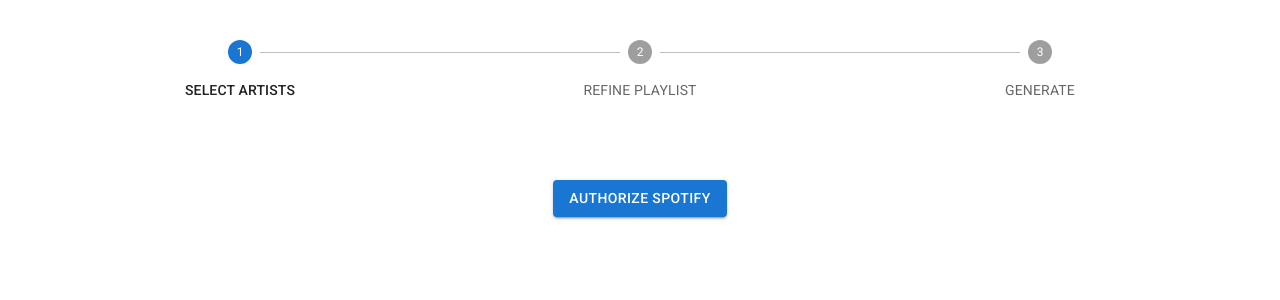
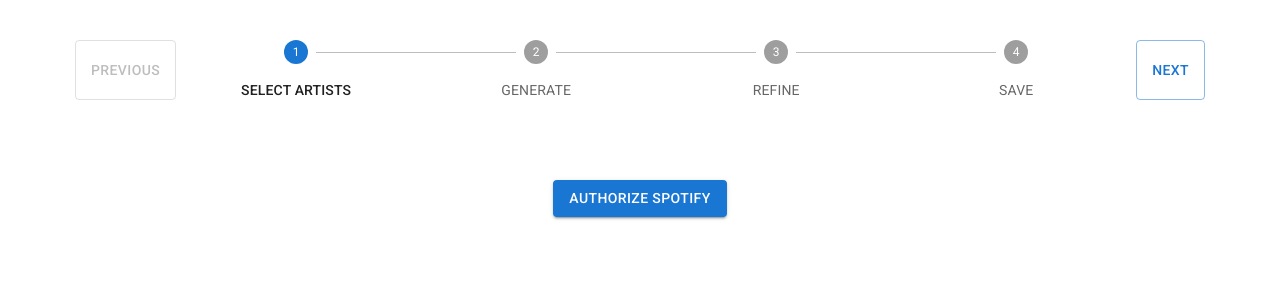
Before and after one commit to cryosis7/ArtistMixer, a React (Create React App) app: page / in a window 1280 px wide. Shown: the top 300 px of the page. Built offline with nearby package versions, Linux system fonts and the light colour scheme; no server answers.

Commit message:
Updating stepper

```diff
--- a/src/App.tsx
+++ b/src/App.tsx
@@ -15,12 +15,14 @@
   const [token, setToken] = useState<string>('');
   const [isAuthenticated, setIsAuthenticated] = useState<boolean>(false);
   const [isAuthenticating, setIsAuthenticating] = useState<boolean>(false);
+  const [errorAuthenticating, setErrorAuthenticating] = useState<boolean>(false);
+  const [selectedArtists, setSelectedArtists] = useState<SelectedArtists>({});
 
   useEffect(() => {
     const code = new URLSearchParams(window.location.search).get('code') ?? '';
     const refreshToken = localStorage.getItem('refreshToken');
 
-    if (!isAuthenticating && !isAuthenticated) {
+    if (!isAuthenticating && !isAuthenticated && !errorAuthenticating) {
       if (code !== '') {
         setIsAuthenticating(true);
 
@@ -35,6 +37,7 @@
             .catch((reason) => {
               console.error(reason);
               setIsAuthenticated(false);
+              setErrorAuthenticating(true);
             })
             .finally(() => {
               setIsAuthenticating(false);
@@ -42,6 +45,7 @@
         } catch (error) {
           console.error('Error while exchanging fetching token');
           setIsAuthenticating(false);
+          setErrorAuthenticating(true);
         }
       } else if (refreshToken !== null && refreshToken !== '' && token === '') {
         setIsAuthenticating(true);
@@ -55,19 +59,21 @@
             .catch((reason) => {
               console.error(reason);
               setIsAuthenticated(false);
+              setErrorAuthenticating(true);
             })
             .finally(() => setIsAuthenticating(false));
         } catch (e) {
           console.error('Error while exchanging refresh token');
           setIsAuthenticating(false);
+          setErrorAuthenticating(true);
         }
       }
     }
-  }, [isAuthenticated, isAuthenticating, token]);
+  }, [isAuthenticated, isAuthenticating, token, errorAuthenticating]);
 
   useEffect(() => {
     if (playlist.songs.length > 0) {
-      setActiveStep(steps.indexOf('REFINE PLAYLIST'));
+      setActiveStep(steps.indexOf('REFINE'));
     } else {
       setActiveStep(steps.indexOf('SELECT ARTISTS'));
     }
@@ -75,8 +81,17 @@
 
   const getCurrentScreen = () => {
     if (steps[activeStep] === 'SELECT ARTISTS') {
-      return <SelectArtists setPlaylist={setPlaylist} token={token} />;
-    } else if (steps[activeStep] === 'REFINE PLAYLIST') {
+      return (
+        <SelectArtists
+          setPlaylist={setPlaylist}
+          token={token}
+          selectedArtists={selectedArtists}
+          setSelectedArtists={setSelectedArtists}
+        />
+      );
+    } else if (steps[activeStep] === 'GENERATE') {
+      <div>Generate</div>;
+    } else if (steps[activeStep] === 'REFINE') {
       return (
         <RefinePlaylist
           playlist={playlist}
--- a/src/components/Navigation/NavigationBar.tsx
+++ b/src/components/Navigation/NavigationBar.tsx
@@ -1,9 +1,12 @@
 import Step from '@mui/material/Step';
 import StepButton from '@mui/material/StepButton';
 import Stepper from '@mui/material/Stepper';
+import React from 'react';
+import Button from '@mui/material/Button';
+import Box from '@mui/material/Box';
 
-type StepType = 'SELECT ARTISTS' | 'REFINE PLAYLIST' | 'GENERATE';
-export const steps: StepType[] = ['SELECT ARTISTS', 'REFINE PLAYLIST', 'GENERATE'];
+type StepType = 'SELECT ARTISTS' | 'GENERATE' | 'REFINE' | 'SAVE';
+export const steps: StepType[] = ['SELECT ARTISTS', 'GENERATE', 'REFINE', 'SAVE'];
 
 interface NavigationBarProps {
   activeStep: number;
@@ -11,13 +14,33 @@
 }
 
 export const NavigationBar: React.FC<NavigationBarProps> = ({ activeStep, setActiveStep }) => {
+  const goNextStep = () => {
+    if (activeStep < steps.length - 1) {
+      setActiveStep(activeStep + 1);
+    }
+  };
+
+  const goPreviousStep = () => {
+    if (activeStep > 0) {
+      setActiveStep(activeStep - 1);
+    }
+  };
+
   return (
-    <Stepper alternativeLabel activeStep={activeStep} nonLinear sx={{ p: 4 }}>
+    <Box sx={{ display: 'flex', justifyContent: 'center', p: 4 }}>
+      <Button variant="outlined" disabled={activeStep === 0} onClick={goPreviousStep}>
+        Previous
+      </Button>
+      <Stepper alternativeLabel activeStep={activeStep} nonLinear sx={{ width: 0.8 }}>
         {steps.map((step, index) => (
           <Step key={step}>
             <StepButton onClick={() => setActiveStep(index)}>{step}</StepButton>
           </Step>
         ))}
       </Stepper>
+      <Button variant="outlined" disabled={activeStep === steps.length - 1} onClick={goNextStep}>
+        Next
+      </Button>
+    </Box>
   );
 };
--- a/src/components/SelectArtists/SelectArtists.tsx
+++ b/src/components/SelectArtists/SelectArtists.tsx
@@ -7,18 +7,6 @@
 import Typography from '@mui/material/Typography';
 import { SelectedArtistsContainer } from './SelectedArtists/SelectedArtistsContainer';
 
-export type SpotifyMedia =
-  | SpotifyApi.TrackObjectFull
-  | SpotifyApi.ArtistObjectFull
-  | SpotifyApi.AlbumObjectFull;
-
-export interface MediaItem {
-  [id: string]: {
-    name: string;
-    img?: string;
-  };
-}
-
 export interface Artist {
   name: string;
 }
@@ -27,19 +15,19 @@
   [id: string]: Artist;
 }
 
-export interface SelectedMedia {
-  artist?: MediaItem;
-  track?: MediaItem;
-  album?: MediaItem;
+interface SelectArtistsProps {
+  setPlaylist: React.Dispatch<React.SetStateAction<PlaylistContract>>;
+  token: string;
+  selectedArtists: SelectedArtists;
+  setSelectedArtists: React.Dispatch<React.SetStateAction<SelectedArtists>>;
 }
 
-interface SelectArtistsProps {
-  setPlaylist: React.Dispatch<PlaylistContract>;
-  token: string;
-}
-
-export const SelectArtists: React.FC<SelectArtistsProps> = ({ setPlaylist, token }) => {
-  const [selectedArtists, setSelectedArtists] = useState<SelectedArtists>({});
+export const SelectArtists: React.FC<SelectArtistsProps> = ({
+  setPlaylist,
+  token,
+  selectedArtists,
+  setSelectedArtists,
+}) => {
   const [isLoading, setIsLoading] = useState<boolean>(false);
 
   if (token == null) {
--- a/src/components/SpotifyAuth.tsx
+++ b/src/components/SpotifyAuth.tsx
@@ -7,12 +7,6 @@
   scopes: string[];
 }
 
-/**
- * Authorizes the user with Spotify
- * @param {string} clientId
- * @param {string[]} scopes
- * @returns {JSX.Element} The button to authorize the user or the request token component if the code is present
- */
 const SpotifyAuth: React.FC<SpotifyAuthProps> = ({ clientId, scopes }) => {
   const authorizeSpotify = () => {
     const queryParams = new URLSearchParams({
--- a/src/scripts/SpotifyAuth.ts
+++ b/src/scripts/SpotifyAuth.ts
@@ -56,7 +56,7 @@
 
       return data.token as string;
     } catch (err) {
-      console.log(JSON.stringify(err));
+      console.log(err);
       throw err;
     }
   }
```
Lines whose indentation alone changed are shown as unchanged.
